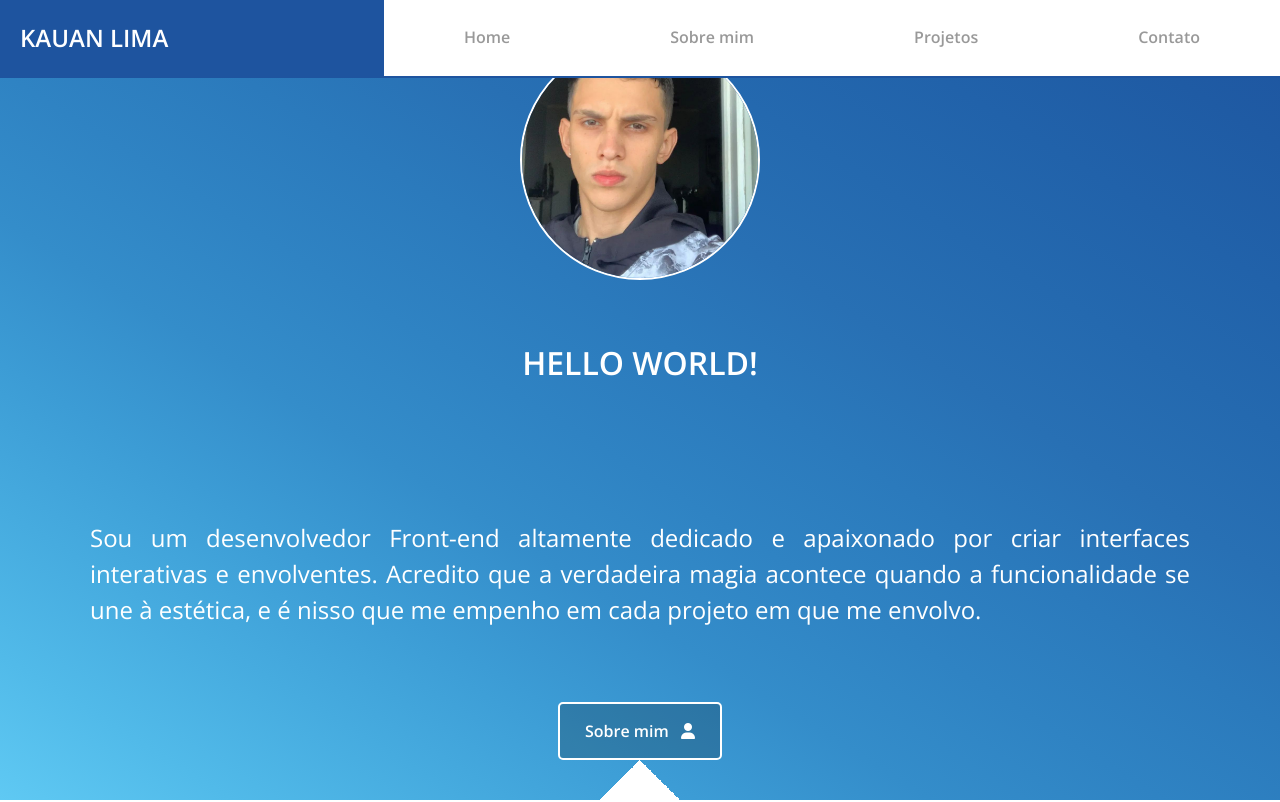
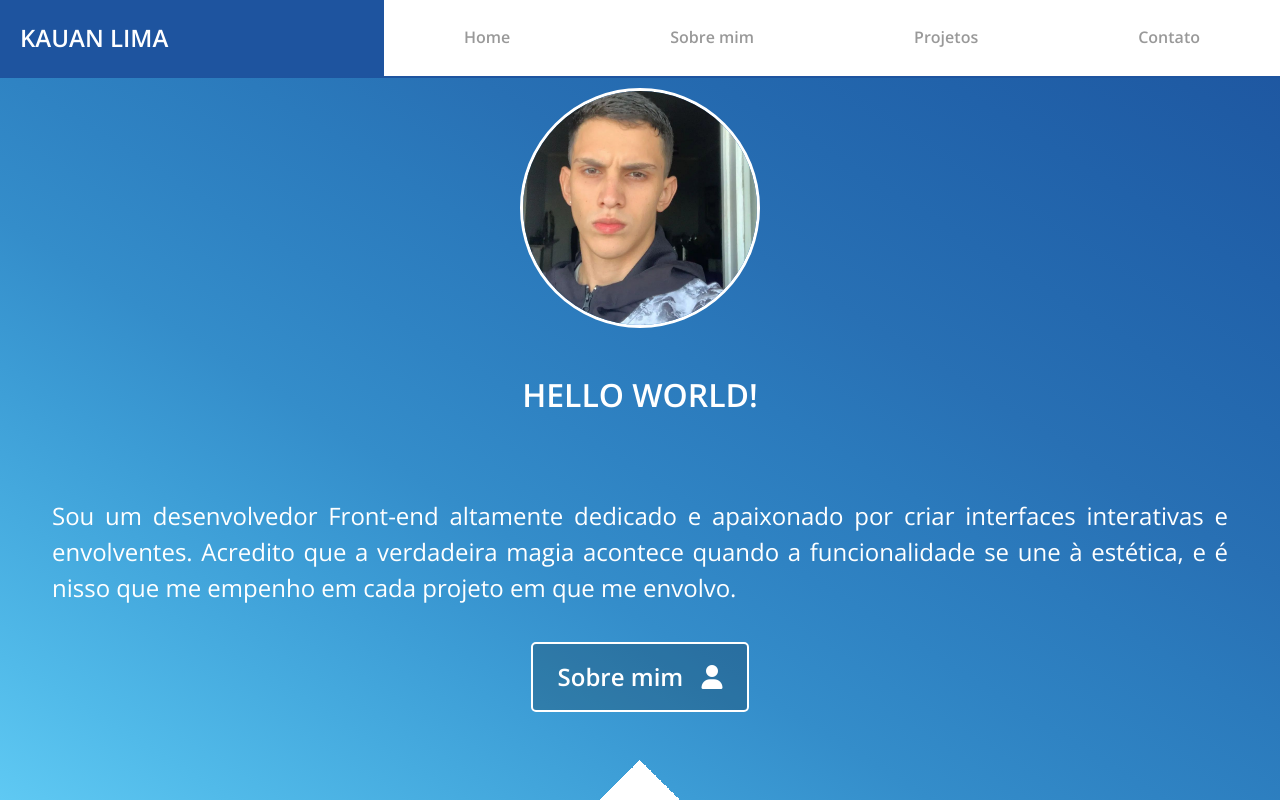
Before and after one commit to kauannlima/portfolio, a plain HTML site: page index.html in a window 1280 px wide. Shown: the top 802 px of the page. Drawn offline with nearby package versions, Linux system fonts and the light colour scheme.

Commit message:
Atualizações no CSS

```diff
--- a/style/main.css
+++ b/style/main.css
@@ -108,7 +108,7 @@ i {
 .home__img {
     width: 15em;
     height: 15em;
-    border: 2px solid white;
+    border: 3px solid white;
     border-radius: 50%;
 }
 
@@ -116,7 +116,7 @@ i {
     color: white;
     text-align: center;
     font-weight: 600;
-    padding: 1em;
+    padding: .5em;
     text-transform: uppercase;
     white-space: pre;
     overflow: hidden;
@@ -134,7 +134,7 @@ i {
 
 .home__text {
     color: white;
-    padding: 50px;
+    padding: .5em;
     text-align: justify;
 
 }
@@ -147,7 +147,7 @@ i {
     display: inline-block;
     color: white;
     text-decoration: none;
-    font-size: 16px;
+    font-size: 1.5em;
     font-weight: 600;
     transition: .9s all;
 }
```
